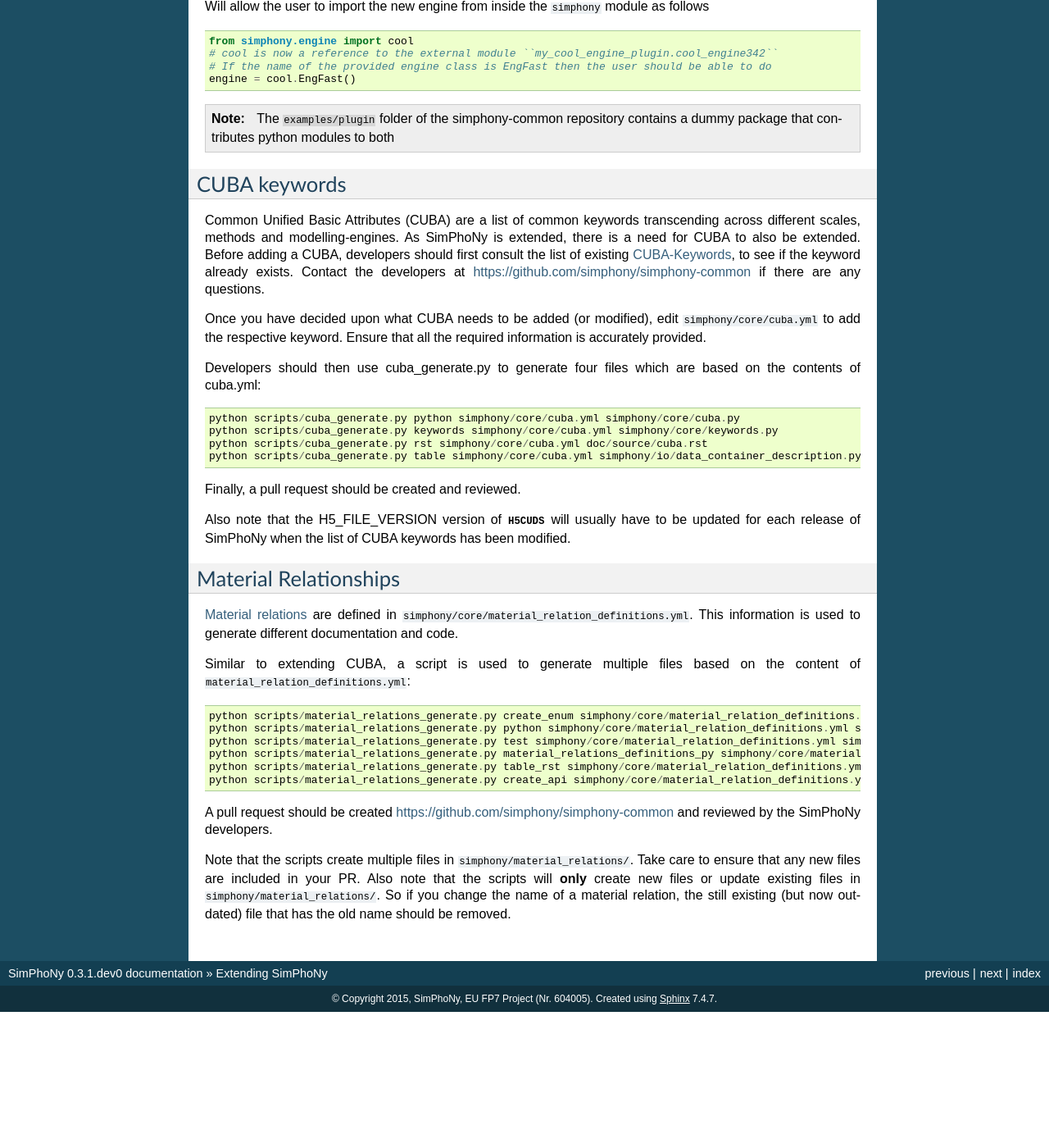
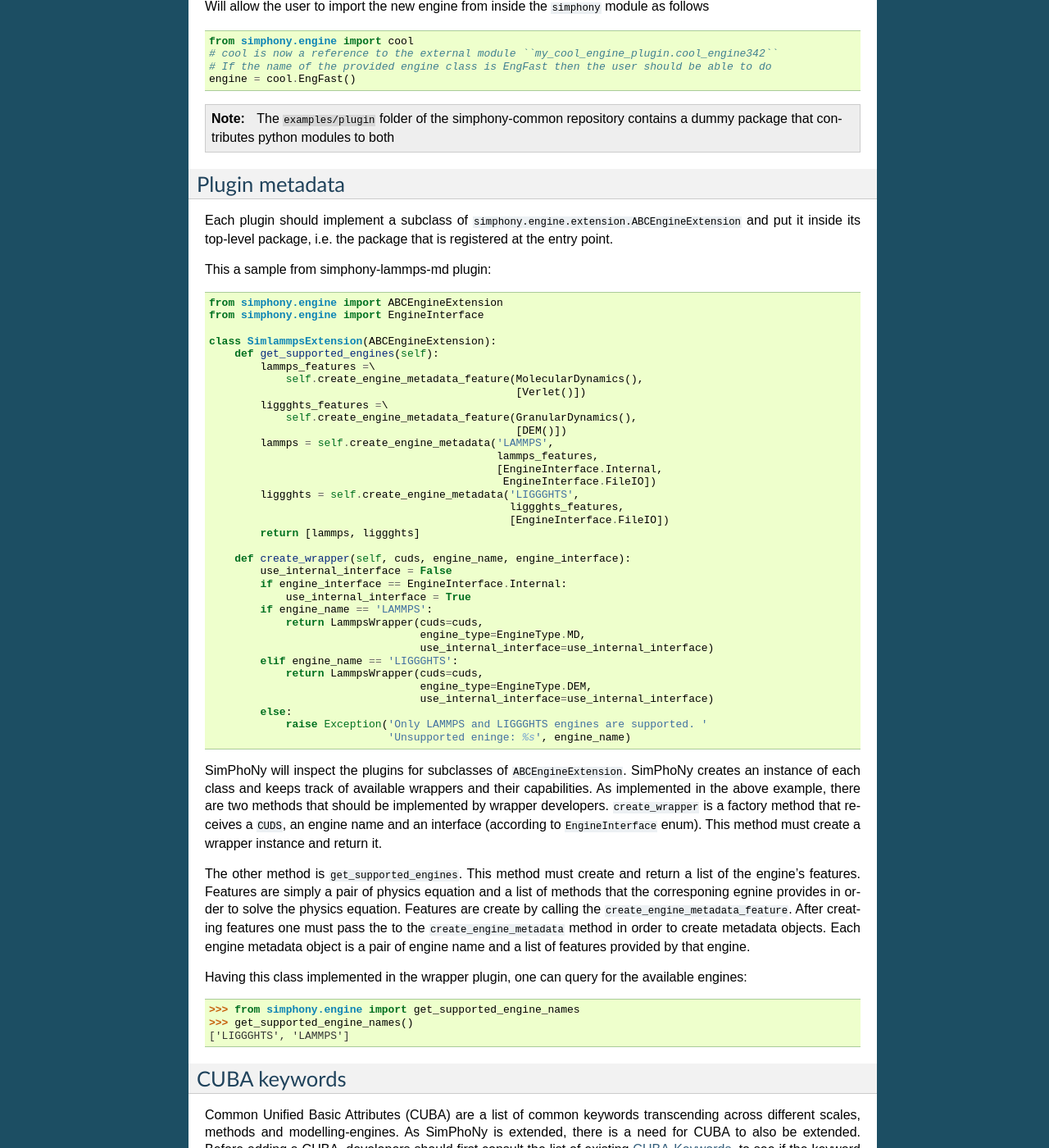
Before and after one commit to simphony/simphony-common, a Sphinx documentation site: the page built from doc/source/extending_simphony.rst, in a window 1280 px wide and 1400 px high, scrolled down 700 px. Shown: the whole window at 82% size. Built offline with Sphinx 7.4.7, drawn with Linux system fonts in a browser that asks for light colours; before the commit the page ends 1934 px from its top, so only the background shows below that; some of the changed text lies outside the part shown.

Commit message:
Add simulation and engine docs.

```diff
--- a/doc/source/extending_simphony.rst
+++ b/doc/source/extending_simphony.rst
@@ -4,7 +4,7 @@
 Plugins
 -------
 
-The SimPhoNy library can extended through two `entry points`_ for
+The SimPhoNy library can be extended through two `entry points`_ for
 contributing python modules that contain engine and visualisation components:
 
 - ``simphony.engine`` -- A python module that provides one or more
@@ -55,6 +55,70 @@
 
 .. _entry points : http://pythonhosted.org/setuptools/pkg_resources.html#entry-points
 
+
+Plugin metadata
+---------------
+Each plugin should implement a subclass of ``simphony.engine.extension.ABCEngineExtension`` and
+put it inside its top-level package, i.e. the package that is registered at the entry point.
+
+This a sample from simphony-lammps-md plugin::
+
+    from simphony.engine import ABCEngineExtension
+    from simphony.engine import EngineInterface
+
+    class SimlammpsExtension(ABCEngineExtension):
+        def get_supported_engines(self):
+            lammps_features =\
+                self.create_engine_metadata_feature(MolecularDynamics(),
+                                                    [Verlet()])
+            liggghts_features =\
+                self.create_engine_metadata_feature(GranularDynamics(),
+                                                    [DEM()])
+            lammps = self.create_engine_metadata('LAMMPS',
+                                                 lammps_features,
+                                                 [EngineInterface.Internal,
+                                                  EngineInterface.FileIO])
+            liggghts = self.create_engine_metadata('LIGGGHTS',
+                                                   liggghts_features,
+                                                   [EngineInterface.FileIO])
+            return [lammps, liggghts]
+
+        def create_wrapper(self, cuds, engine_name, engine_interface):
+            use_internal_interface = False
+            if engine_interface == EngineInterface.Internal:
+                use_internal_interface = True
+            if engine_name == 'LAMMPS':
+                return LammpsWrapper(cuds=cuds,
+                                     engine_type=EngineType.MD,
+                                     use_internal_interface=use_internal_interface)
+            elif engine_name == 'LIGGGHTS':
+                return LammpsWrapper(cuds=cuds,
+                                     engine_type=EngineType.DEM,
+                                     use_internal_interface=use_internal_interface)
+            else:
+                raise Exception('Only LAMMPS and LIGGGHTS engines are supported. '
+                                'Unsupported eninge: %s', engine_name)
+
+
+SimPhoNy will inspect the plugins for subclasses of ``ABCEngineExtension``. SimPhoNy
+creates an instance of each class and keeps track of available wrappers and their capabilities.
+As implemented in the above example, there are two methods that should be implemented by
+wrapper developers. ``create_wrapper`` is a factory method that receives a ``CUDS``, an
+engine name and an interface (according to ``EngineInterface`` enum). This method must
+create a wrapper instance and return it.
+
+The other method is ``get_supported_engines``. This method must create and return a list of
+the engine's features. Features are simply a pair of physics equation and a list of methods
+that the corresponing egnine provides in order to solve the physics equation. Features are
+create by calling the ``create_engine_metadata_feature``. After creating features one must
+pass the to the ``create_engine_metadata`` method in order to create metadata objects. Each
+engine metadata object is a pair of engine name and a list of features provided by that engine.
+
+Having this class implemented in the wrapper plugin, one can query for the available engines::
+
+    >>> from simphony.engine import get_supported_engine_names
+    >>> get_supported_engine_names()
+    ['LIGGGHTS', 'LAMMPS']
 
 CUBA keywords
 -------------
--- a/doc/source/index.rst
+++ b/doc/source/index.rst
@@ -28,6 +28,7 @@
    api/core
    api/cuds
    api/io
+   api/extension
 
 
 Indices and tables
```
Also changed, not shown: doc/source/api/cuds.rst (+21 -1 lines), doc/source/api/extension.rst (added, +38 -0 lines), 3 other files.
